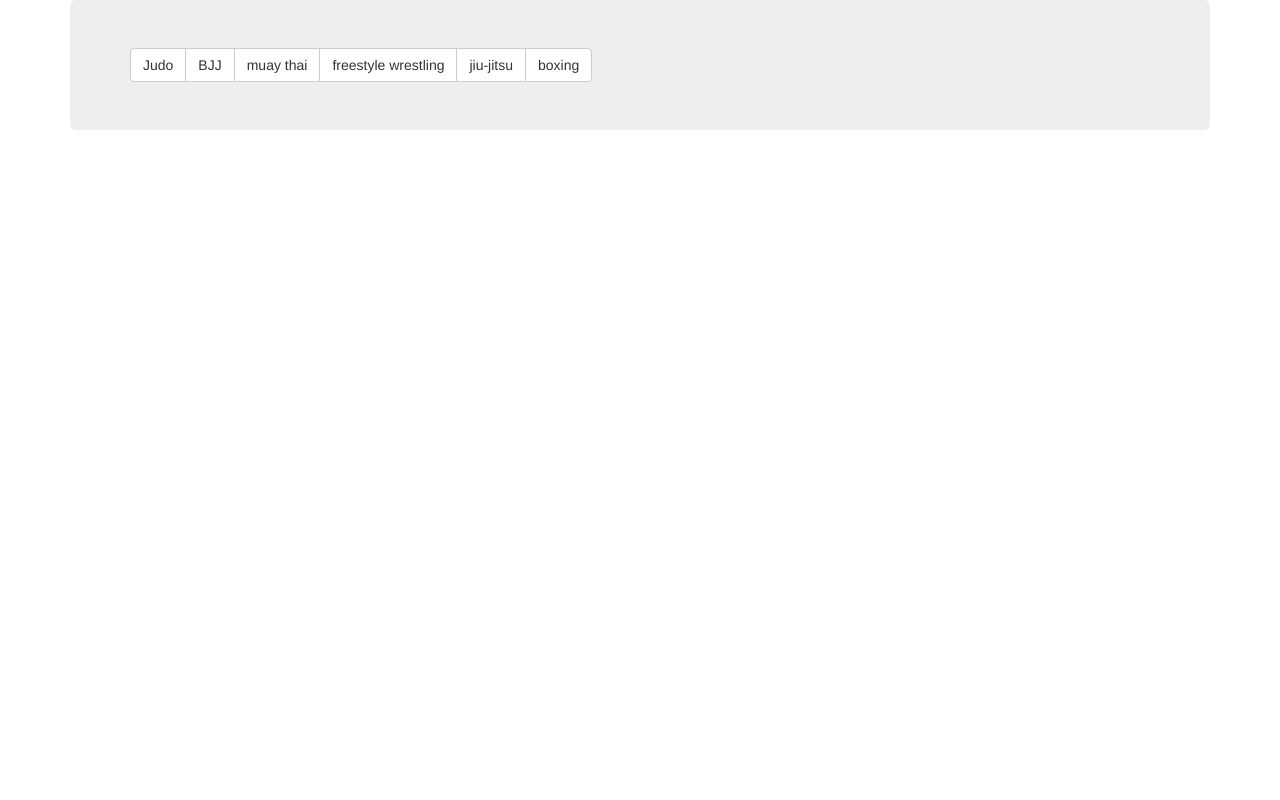
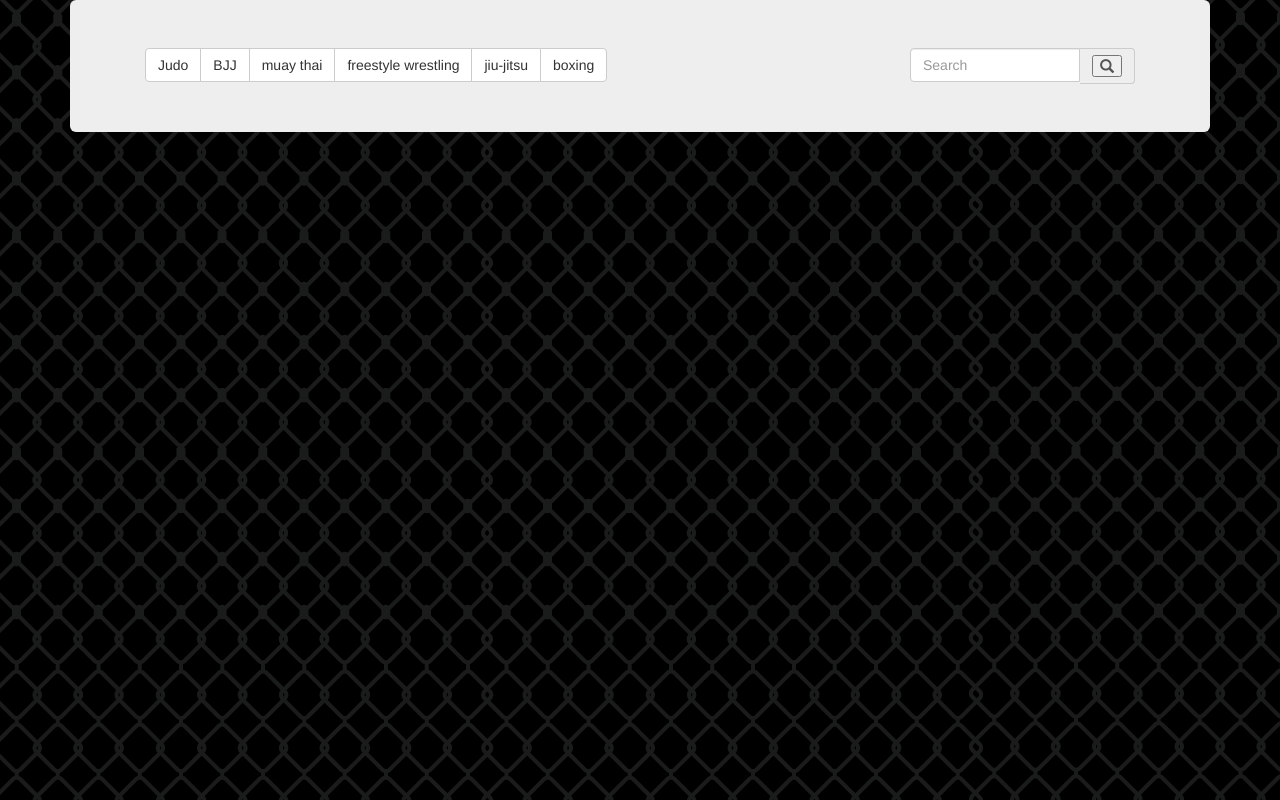
Before and after one commit to ValarieR/GifTastic, a plain HTML site: page index.html in a window 1280 px wide. Drawn offline with nearby package versions, Linux system fonts and the light colour scheme.

Commit message:
added search bar

```diff
--- a/index.html
+++ b/index.html
@@ -9,19 +9,36 @@
     <link rel="stylesheet" href="https://maxcdn.bootstrapcdn.com/bootstrap/3.3.7/css/bootstrap.min.css" integrity="sha384-BVYiiSIFeK1dGmJRAkycuHAHRg32OmUcww7on3RYdg4Va+PmSTsz/K68vbdEjh4u" crossorigin="anonymous">
     <!-- Link to jQuery -->
     <script src="https://ajax.googleapis.com/ajax/libs/jquery/3.2.1/jquery.min.js"></script>
+    <!-- Link to my CSS -->
+    <link rel="stylesheet" type="text/css" href="style.css">
 </head>
 
 <body>
 <!-- Div to hold buttons -->
 <div class="container">
 	<div class="jumbotron">
+    	<div class="container">
+			<div class="row">
+				<div class="col-xs-9">
+					<div class="btn-group" role="group" id="newButtonDiv">
 
-    <div class="btn-group" role="group" id="newButtonDiv">
+            			<!--<button type="button" class="btn btn-default"></button>-->
+        			</div>
+        		</div>
+				<div class="col-xs-3">
+                	<div class="input-group stylish-input-group">
+                    	<input type="text" class="form-control"  placeholder="Search" >
+                    		<span class="input-group-addon">
+                        		<button type="submit">
+                            		<span class="glyphicon glyphicon-search"></span>
+                        		</button>
+                    		</span>
+                	</div>
 
-            <!--<button type="button" class="btn btn-default"></button>-->
-
-    </div>
-</div>
+        		</div>
+			</div>
+		</div>
+	</div>
 </div>
 
 <!-- Div to hold images -->
--- /dev/null
+++ b/style.css
@@ -0,0 +1,3 @@
+body {
+	background-image: url("octagon.jpg");
+}
```
Also changed, not shown: images.jpg (deleted), octagon.jpg (added), octagon2.jpg (added).
